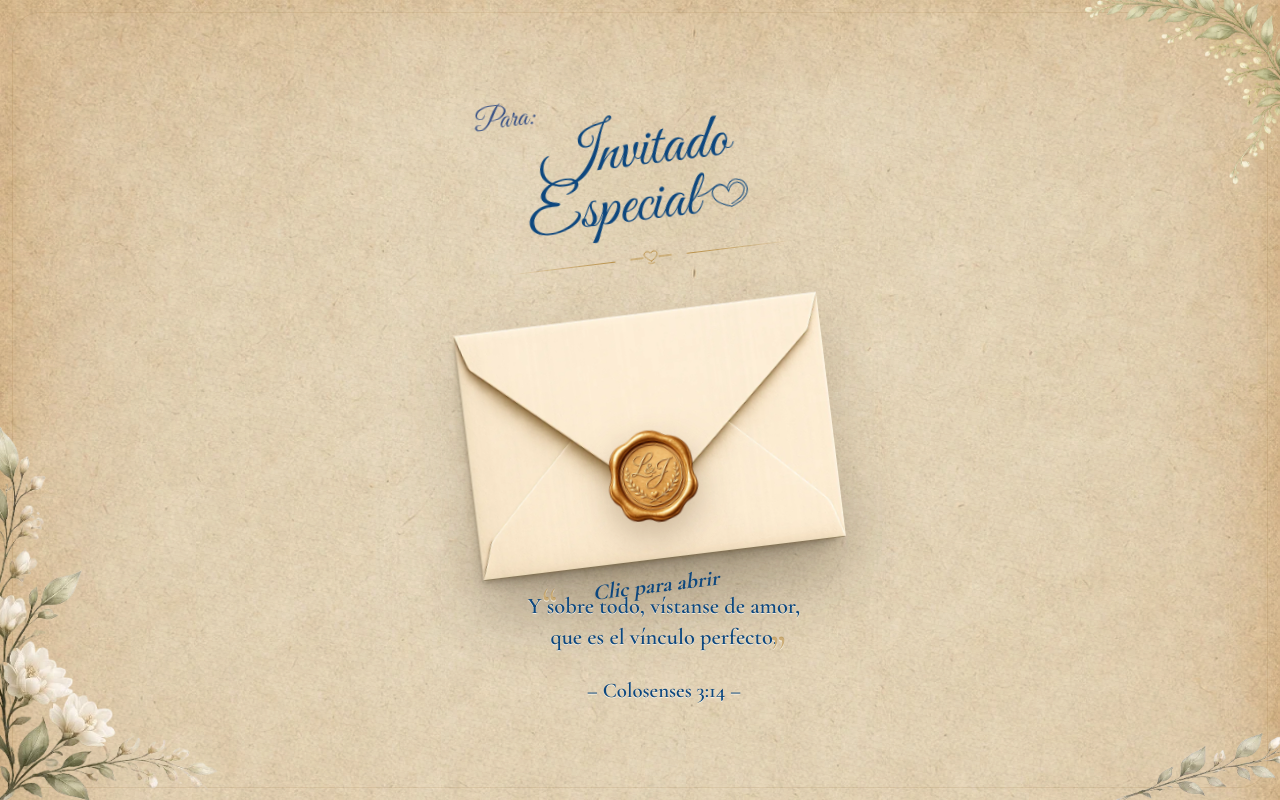
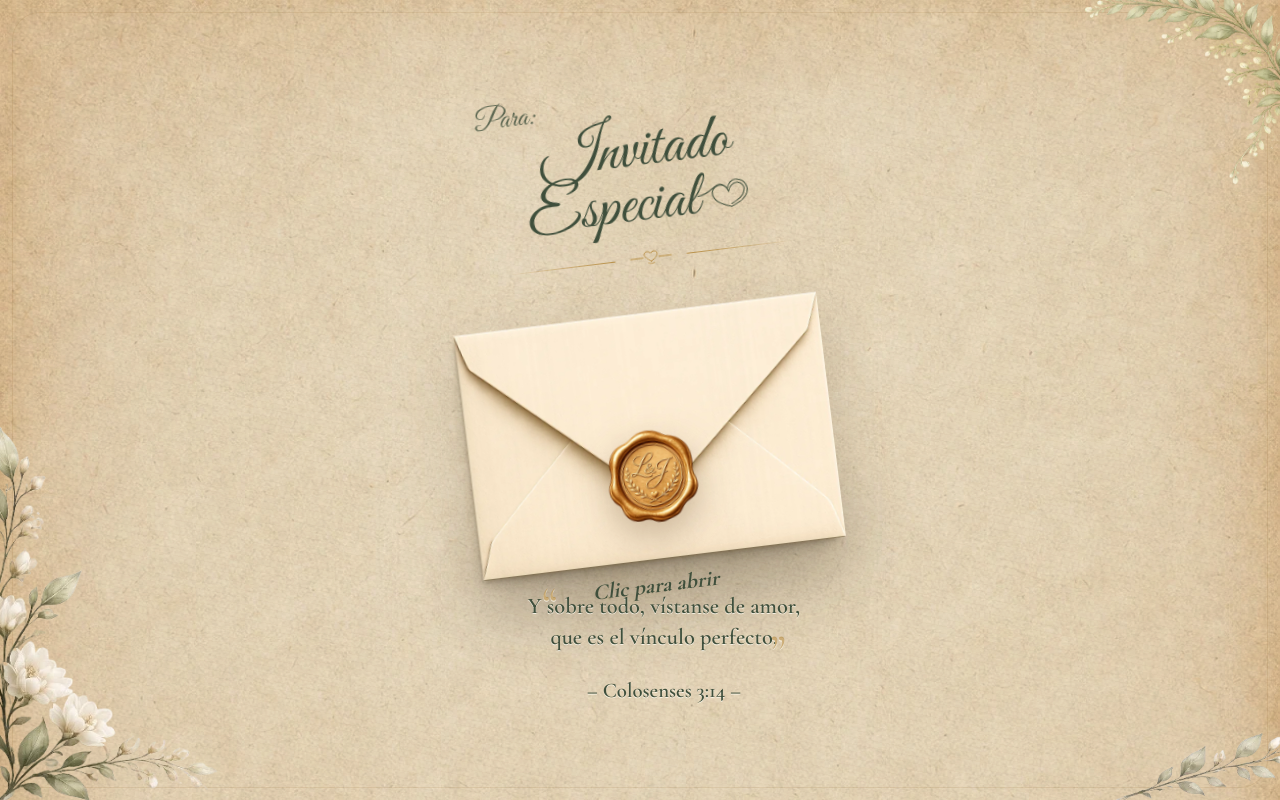
Before and after one commit to DanielSQN/carta-invitacion-boda-LT, a Next.js app: page / in a window 1280 px wide. Built offline with nearby package versions, Linux system fonts and the light colour scheme; no server answers; a web font is replaced by a local one.

Commit message:
Restaurar color de la etiqueta decorativa y ajustar el color de la etiqueta decorativa

```diff
--- a/src/app/globals.css
+++ b/src/app/globals.css
@@ -10,8 +10,7 @@
   --paper-warm: #eedfc8;
   --ink: #2c2521;
   --muted: #6e625c;
-  /* --olive: #3f4f3c; */
-  --olive: #0d477e;
+  --olive: #3f4f3c;
   --olive-soft: #6f7a66;
   --soft-gold: #b88f47;
   --gold-deep: #8b6429;
@@ -172,8 +171,7 @@ button {
 
 .decorative-label {
   margin-left: clamp(0.75rem, 8vw, 2.45rem);
-  /* color: rgba(63, 79, 60, 0.82); */
-  color: rgba(19, 54, 124, 0.82);
+  color: rgba(63, 79, 60, 0.82);
   font-size: clamp(1.25rem, min(6.8vw, 3.7dvh), 2.15rem);
   font-weight: 400;
 }
```
